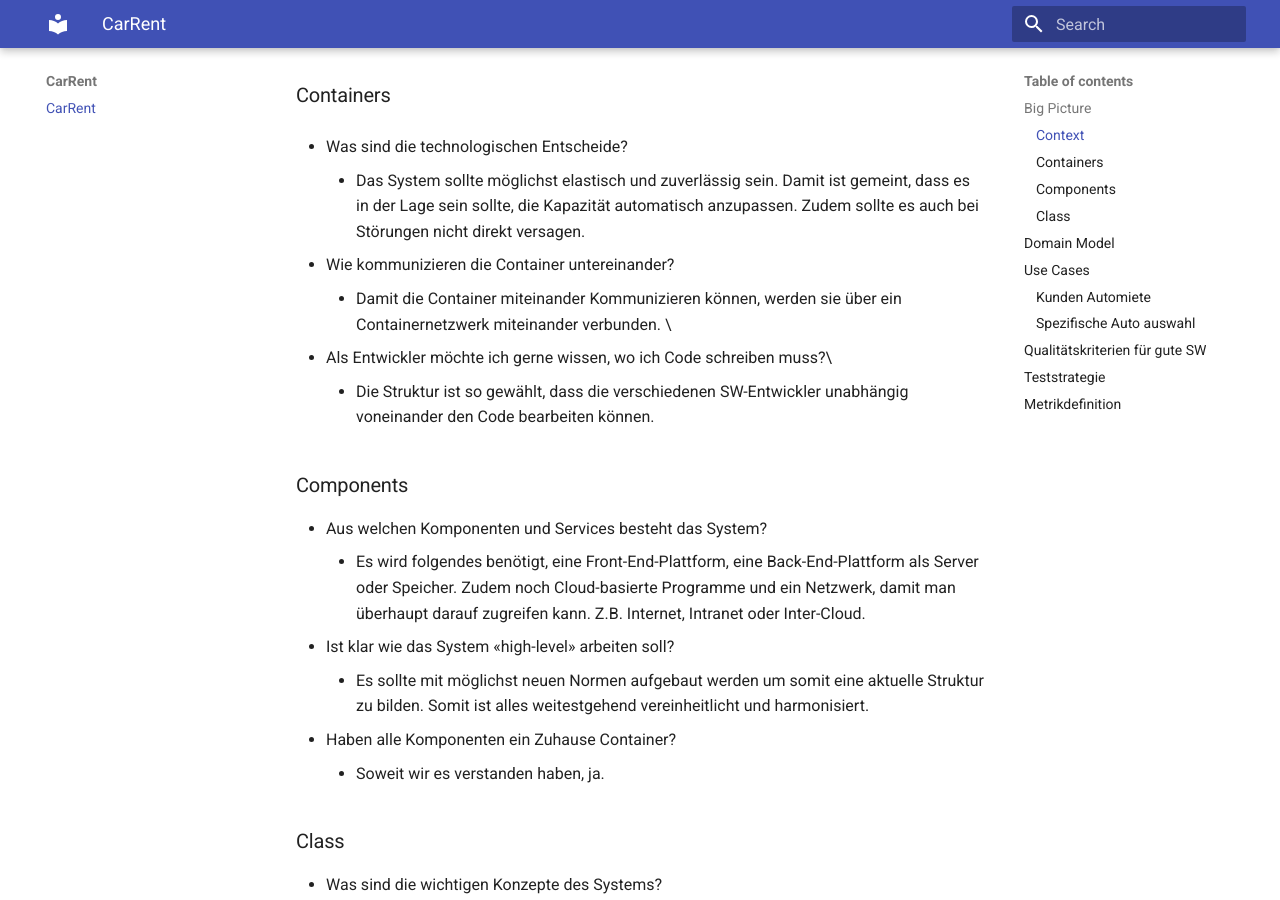
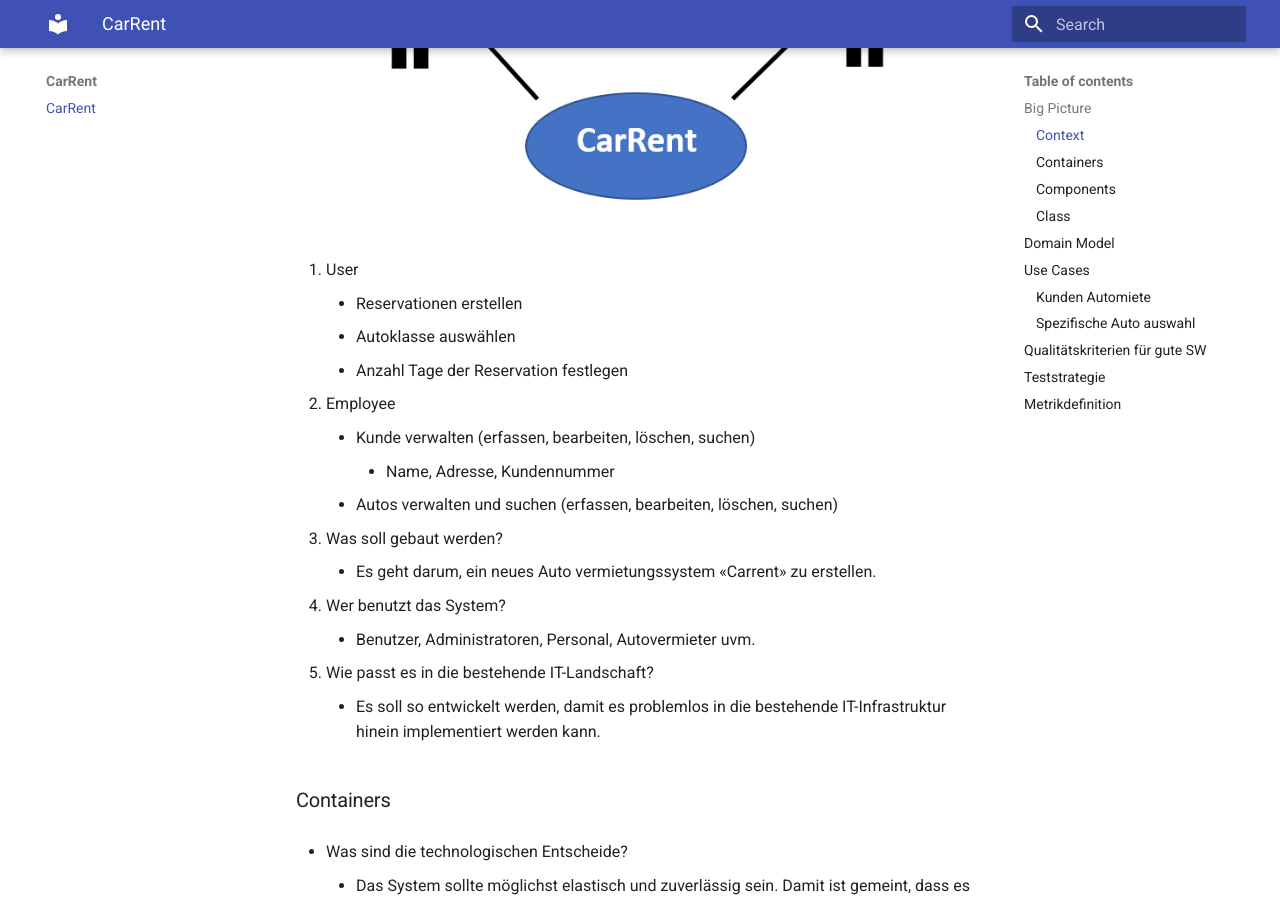
Before and after one commit to Markusdust/carrent, an MkDocs documentation site: the page built from docs/index.md, in a window 1280 px wide and 900 px high, scrolled down 555 px. Built offline with MkDocs 1.6.1 and Material for MkDocs 9.7.7, drawn with Linux system fonts in a browser that asks for light colours.

Commit message:
Doku mit Context angepasst

```diff
--- a/docs/index.md
+++ b/docs/index.md
@@ -3,6 +3,18 @@ Das CarRent Projekt wurde von Markus Staub und Andy Steingruber erstellt und am
 
 ## Big Picture
 ### Context
+![](2022-09-13-21-21-14.png)
+
+1. User
+    - Reservationen erstellen
+    - Autoklasse auswählen
+    - Anzahl Tage der Reservation festlegen
+
+2. Employee
+    - Kunde verwalten (erfassen, bearbeiten, löschen, suchen)
+        - Name, Adresse, Kundennummer
+    - Autos verwalten und suchen (erfassen, bearbeiten, löschen, suchen)
+
 - Was soll gebaut werden?
     - Es geht darum, ein neues Auto vermietungssystem «Carrent» zu erstellen.
 
@@ -39,7 +51,6 @@ Das CarRent Projekt wurde von Markus Staub und Andy Steingruber erstellt und am
 ## Domain Model
 ![](2022-09-11-21-41-23.png)
 
-
 ## Use Cases
 ### Kunden Automiete
 - Actors: Kunde
```
Also changed, not shown: docs/2022-09-13-21-21-14.png (added).
